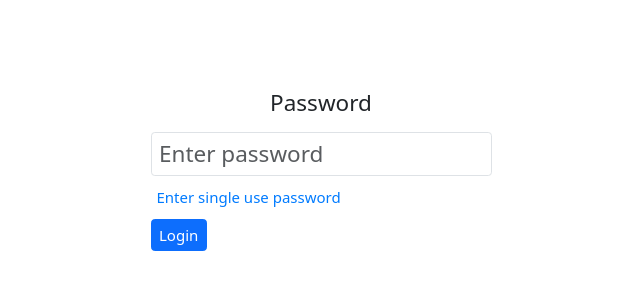
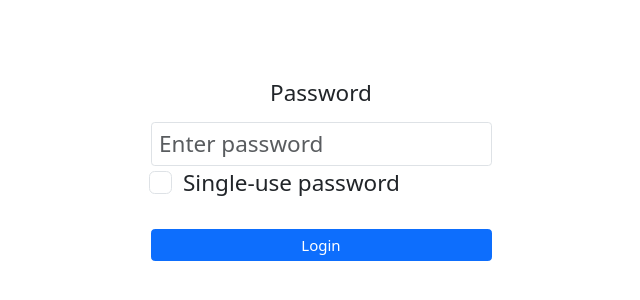
Before and after one commit to njb1286/capstone-image-site-javascript, a React (Vite) app in the folder frontend/: page / in a window 1280 px wide. Shown: the part 230-530 px from the top of the page, without its empty margins (319-959 px from the left). Built offline with nearby package versions, Linux system fonts and the light colour scheme.

Commit message:
Changed the 'use temp password' button to be a checkbox

```diff
--- a/frontend/src/Pages/LoginPage.module.scss
+++ b/frontend/src/Pages/LoginPage.module.scss
@@ -13,18 +13,24 @@
   font-size: 1.5em;
 }
 
+.form {
+  display: flex;
+  flex-direction: column;
+  row-gap: 2rem;
+}
+
 .switch {
   border: none;
   outline: none;
   text-align: left;
-  color: #007bff;
   text-decoration: none;
   background-color: transparent;
-  cursor: pointer;
   font-size: 1em;
+  margin-left: 1rem;
 
-  &:hover {
-    color: #0056b3;
+  input, label {
+    cursor: pointer;
+    @include no-user-select;
   }
 }
 
--- a/frontend/src/Pages/LoginPage.tsx
+++ b/frontend/src/Pages/LoginPage.tsx
@@ -66,9 +66,16 @@ const LoginPage: React.FC = () => {
     <Container fluid className="d-flex align-items-center justify-content-center" style={{ height: '100vh' }}>
       <Form onSubmit={submitHandler} className={classes.form}>
         <Form.Group className={classes.group} controlId="formPassword">
-          <h2 className="text-center">{isSingleUse ? "Single-use password" : "Password"}</h2>
-          <Form.Control value={password} onChange={changeHandler} disabled={isSubmitting} type="password" placeholder={isSingleUse ? "Enter single use password" : "Enter password"} />
-          <button type="button" onClick={switchHandler} className={classes.switch}>{isSingleUse ? "Enter normal password" : "Enter single use password"}</button>
+          <h2 className="text-center">Password</h2>
+          <Form.Control value={password} onChange={changeHandler} disabled={isSubmitting} type="password" placeholder="Enter password" />
+          <Form.Check
+            type="checkbox"
+            label="Single-use password"
+            checked={isSingleUse}
+            onChange={switchHandler}
+            className={classes.switch}
+            id="single-use-password-input"
+          />
           {isError && <p className="text-danger fs-3">Incorrect password!</p>}
         </Form.Group>
         {isSubmitting && <Spinner variant='primary' animation='border' />}
```
